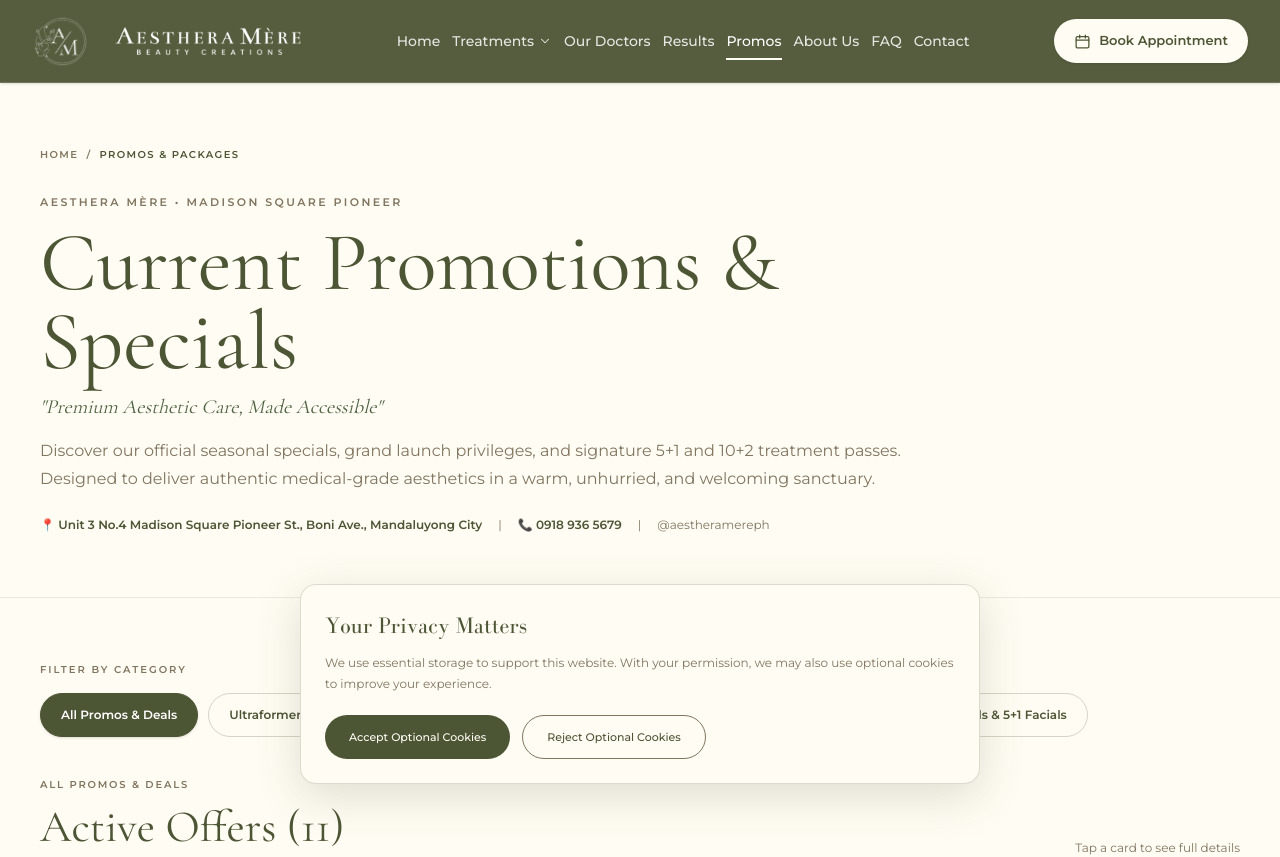
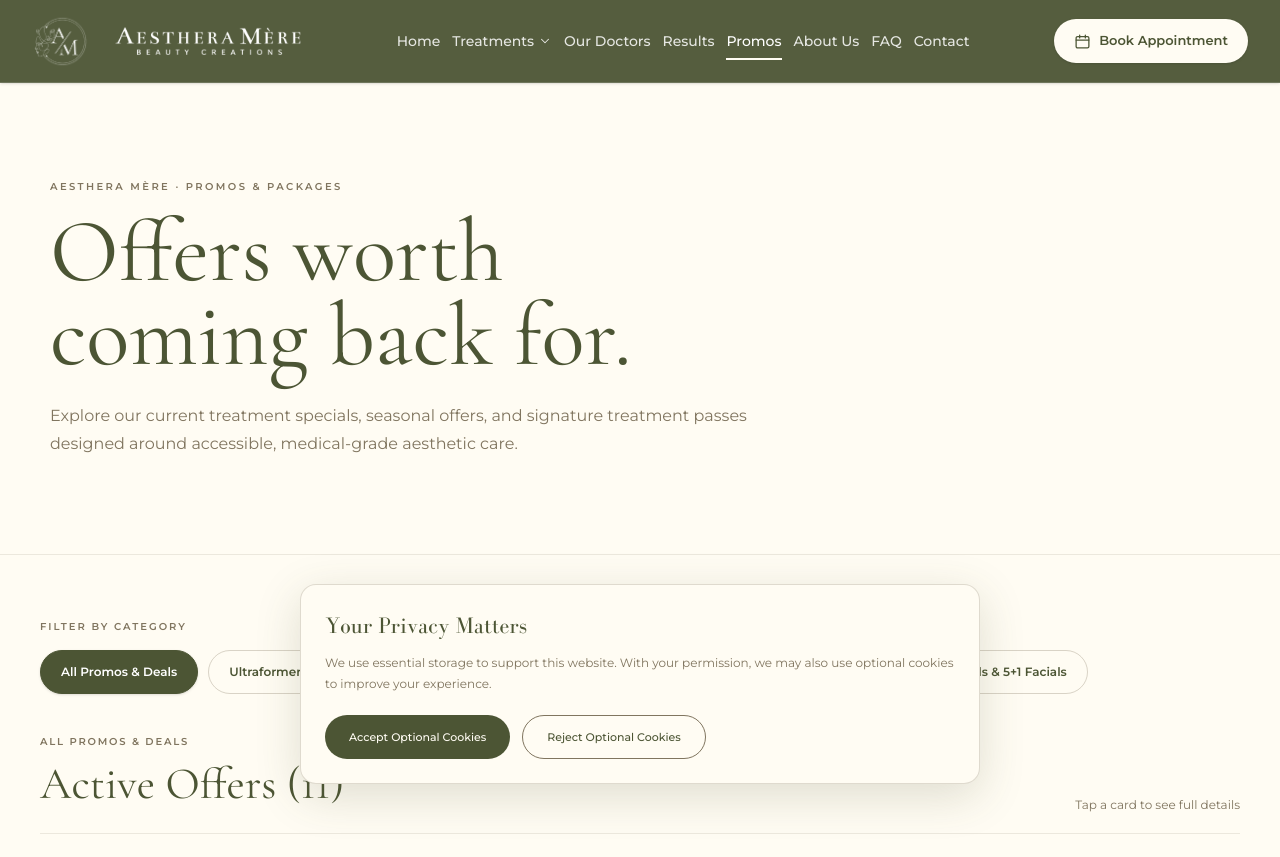
Before and after one commit to bettybeatrix/aesthera-mere, a Next.js app: page /promos in a window 1280 px wide. Shown: the top 857 px of the page. Built offline with nearby package versions, Linux system fonts and the light colour scheme.

Commit message:
Refactor PromosPage layout and update metadata
Updated the description in metadata and modified the page layout for better presentation.

```diff
--- a/app/promos/page.tsx
+++ b/app/promos/page.tsx
@@ -1,4 +1,3 @@
-import Link from "next/link";
 import Navbar from "@/components/Navbar";
 import Footer from "@/components/Footer";
 import Consultation from "@/components/Consultation";
@@ -8,12 +7,10 @@ import { getPromos, getPricingTables } from "@/lib/promos";
 export const metadata = {
   title: "Promos & Packages | Aesthera Mère Beauty Creations",
   description:
-    "Browse Aesthera Mère's current promotions, grand launch offers, and 5+1 treatment packages. Premium aesthetic care made accessible in Mandaluyong City.",
+    "Browse Aesthera Mère's current promotions and treatment packages.",
 };
 
 export default async function PromosPage() {
-  // These calls currently return mock data.
-  // When backend is ready, lib/promos.ts handles the real fetch — this page stays the same.
   const [promos, pricingTables] = await Promise.all([
     getPromos(),
     getPricingTables(),
@@ -24,58 +21,30 @@ export default async function PromosPage() {
       <Navbar />
 
       <main className="bg-[#FFFCF3] text-[#4C5534]">
-        {/* ── Page Header ─────────────────────────────────────────────── */}
-        <section className="border-b border-[#80755F]/15 px-6 py-12 md:px-10 md:py-16">
-          <div className="mx-auto max-w-[1280px]">
-            <nav
-              aria-label="Breadcrumb"
-              className="flex items-center gap-2 font-montserrat text-[10px] font-semibold uppercase tracking-[0.14em] text-[#80755F]"
-            >
-              <Link href="/" className="hover:text-[#4C5534]">
-                Home
-              </Link>
-              <span aria-hidden="true">/</span>
-              <span aria-current="page" className="text-[#4C5534]">
-                Promos &amp; Packages
-              </span>
-            </nav>
+        <section className="border-b border-[#80755F]/15 px-6 py-16 md:px-10 md:py-24">
+          <div className="mx-auto max-w-[1180px]">
+            <div className="max-w-[820px]">
+              <p className="font-montserrat text-[10px] font-semibold uppercase tracking-[0.24em] text-[#80755F]">
+                Aesthera Mère · Promos & Packages
+              </p>
 
-            <div className="mt-8 max-w-[880px]">
-              <p className="font-montserrat text-[11px] font-semibold uppercase tracking-[0.22em] text-[#80755F]">
-                Aesthera Mère • Madison Square Pioneer
+              <h1 className="font-seasons mt-4 text-[clamp(3rem,7vw,5.8rem)] leading-[0.94] text-[#4C5534]">
+                Offers worth
+                <br />
+                coming back for.
+              </h1>
+
+              <p className="mt-6 max-w-[700px] font-montserrat text-sm leading-7 text-[#80755F] md:text-base">
+                Explore our current treatment specials, seasonal offers, and
+                signature treatment passes designed around accessible,
+                medical-grade aesthetic care.
               </p>
-              <h1 className="font-seasons mt-3 text-[clamp(3.2rem,6.5vw,5.5rem)] leading-[0.95] text-[#4C5534]">
-                Current Promotions &amp; Specials
-              </h1>
-              <p className="mt-3 font-seasons italic text-lg text-[#4f6442] sm:text-xl">
-                "Premium Aesthetic Care, Made Accessible"
-              </p>
-              <p className="mt-4 font-montserrat text-sm leading-7 text-[#80755F] sm:text-base">
-                Discover our official seasonal specials, grand launch privileges,
-                and signature 5+1 and 10+2 treatment passes. Designed to deliver
-                authentic medical-grade aesthetics in a warm, unhurried, and
-                welcoming sanctuary.
-              </p>
-              <div className="mt-6 flex flex-wrap items-center gap-4 font-montserrat text-xs text-[#4C5534]">
-                <span className="flex items-center gap-1.5 font-semibold">
-                  📍 Unit 3 No.4 Madison Square Pioneer St., Boni Ave.,
-                  Mandaluyong City
-                </span>
-                <span className="text-[#80755F]">|</span>
-                <span className="flex items-center gap-1.5 font-semibold">
-                  📞 0918 936 5679
-                </span>
-                <span className="text-[#80755F]">|</span>
-                <span className="text-[#80755F]">@aestheramereph</span>
-              </div>
             </div>
           </div>
         </section>
 
-        {/* ── Interactive Promos List (client component) ───────────────── */}
         <PromosList promos={promos} pricingTables={pricingTables} />
 
-        {/* ── Consultation CTA ─────────────────────────────────────────── */}
         <Consultation />
       </main>
 
```
